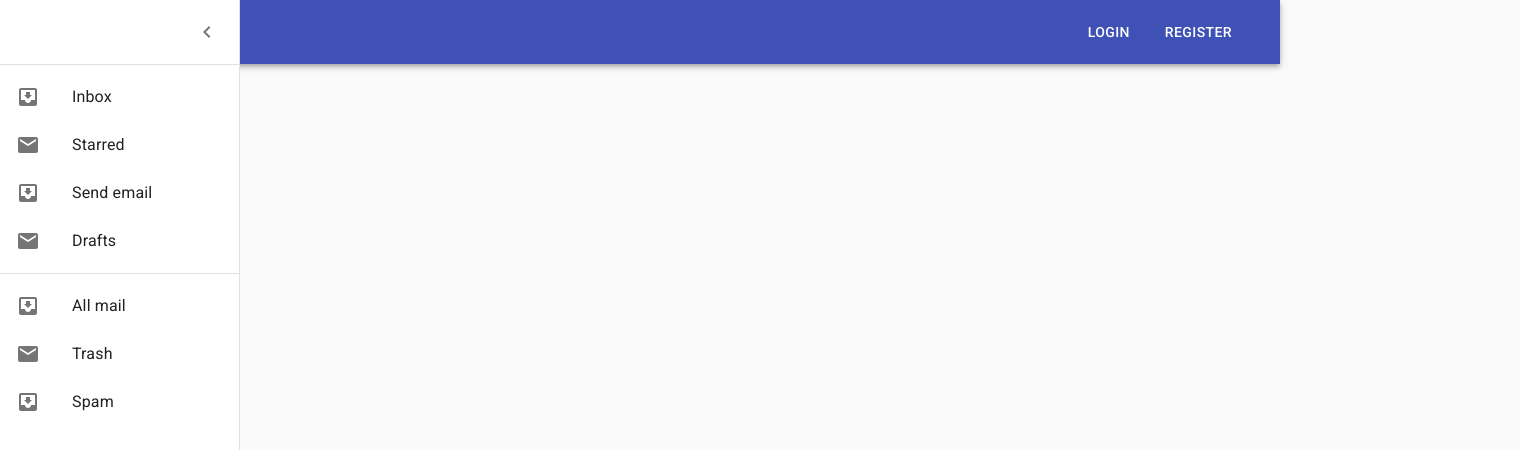
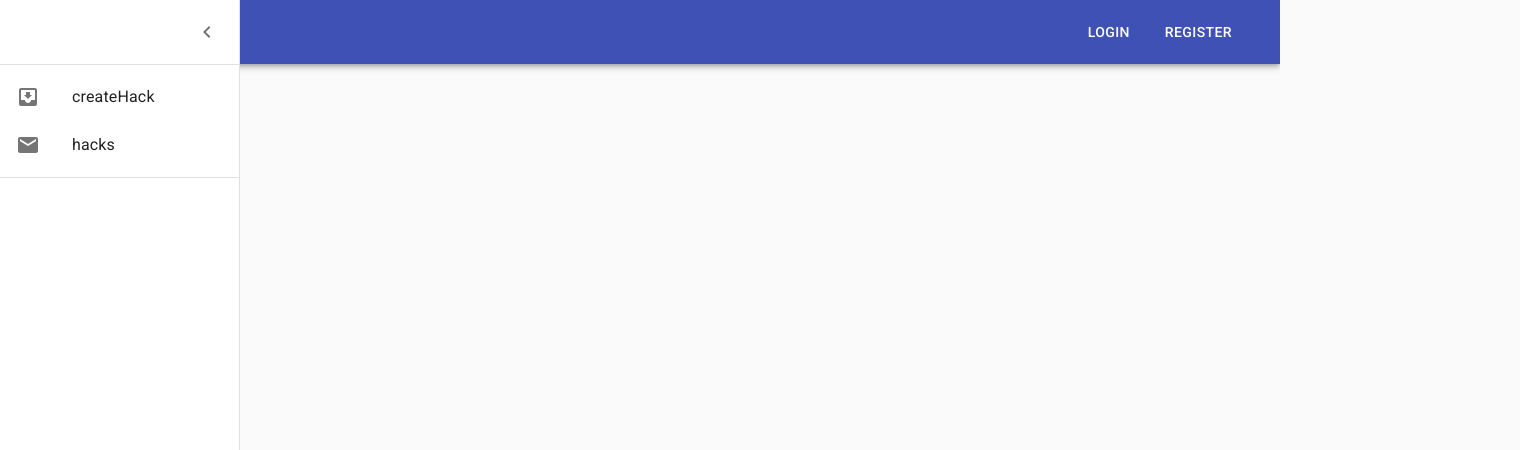
Before and after one commit to hackthehack/hack-zero-v2, a React (Create React App) app: page / in a window 1280 px wide. Both pictures are taken after a click on the button "open drawer". Shown: the top 450 px of the page, 1520 px wide, since content can reach past the window. Built offline with nearby package versions, Linux system fonts and the light colour scheme.

Commit message:
added links to /createHack and /hacks

```diff
--- a/src/components/header.js
+++ b/src/components/header.js
@@ -29,7 +29,6 @@ const drawerWidth = 240;
 
 const useStyles = makeStyles(theme => ({
   root: {
-    display: "flex",
     flexGrow: 1
   },
   appBar: {
@@ -117,7 +116,7 @@ export default function Header(props) {
   const handleDrawerClose = () => {
     setOpenDrawer(false);
   };
-
+  const links = ["createHack", "hacks"];
   const buttonType = () => {
     if (auth) {
       return (
@@ -216,8 +215,8 @@ export default function Header(props) {
         </div>
         <Divider />
         <List>
-          {["Inbox", "Starred", "Send email", "Drafts"].map((text, index) => (
-            <ListItem button key={text}>
+          {links.map((text, index) => (
+            <ListItem component={Link} to={`/${text}`} button key={text}>
               <ListItemIcon>
                 {index % 2 === 0 ? <InboxIcon /> : <MailIcon />}
               </ListItemIcon>
@@ -226,16 +225,6 @@ export default function Header(props) {
           ))}
         </List>
         <Divider />
-        <List>
-          {["All mail", "Trash", "Spam"].map((text, index) => (
-            <ListItem button key={text}>
-              <ListItemIcon>
-                {index % 2 === 0 ? <InboxIcon /> : <MailIcon />}
-              </ListItemIcon>
-              <ListItemText primary={text} />
-            </ListItem>
-          ))}
-        </List>
       </Drawer>
     </div>
   );
```
